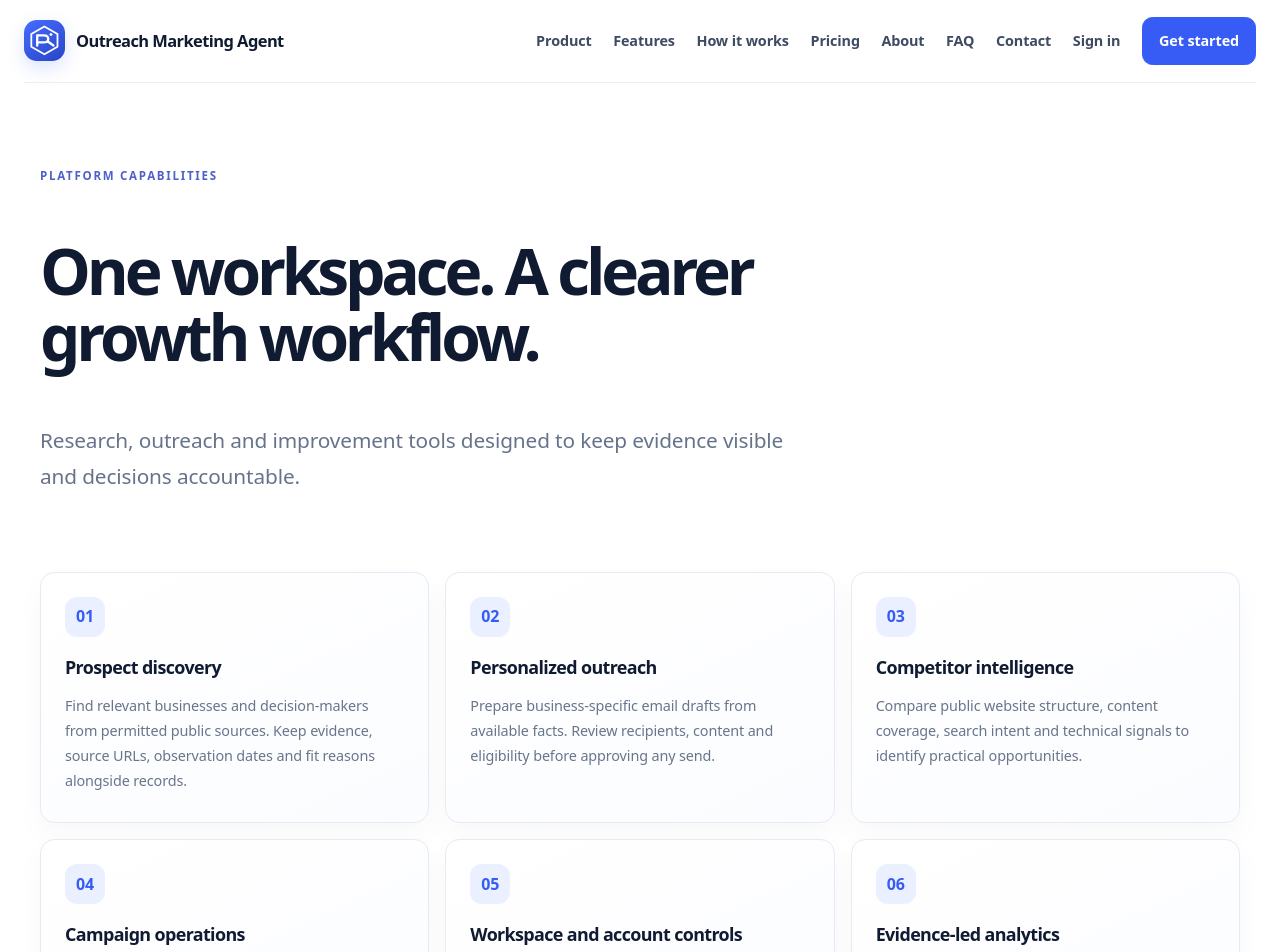
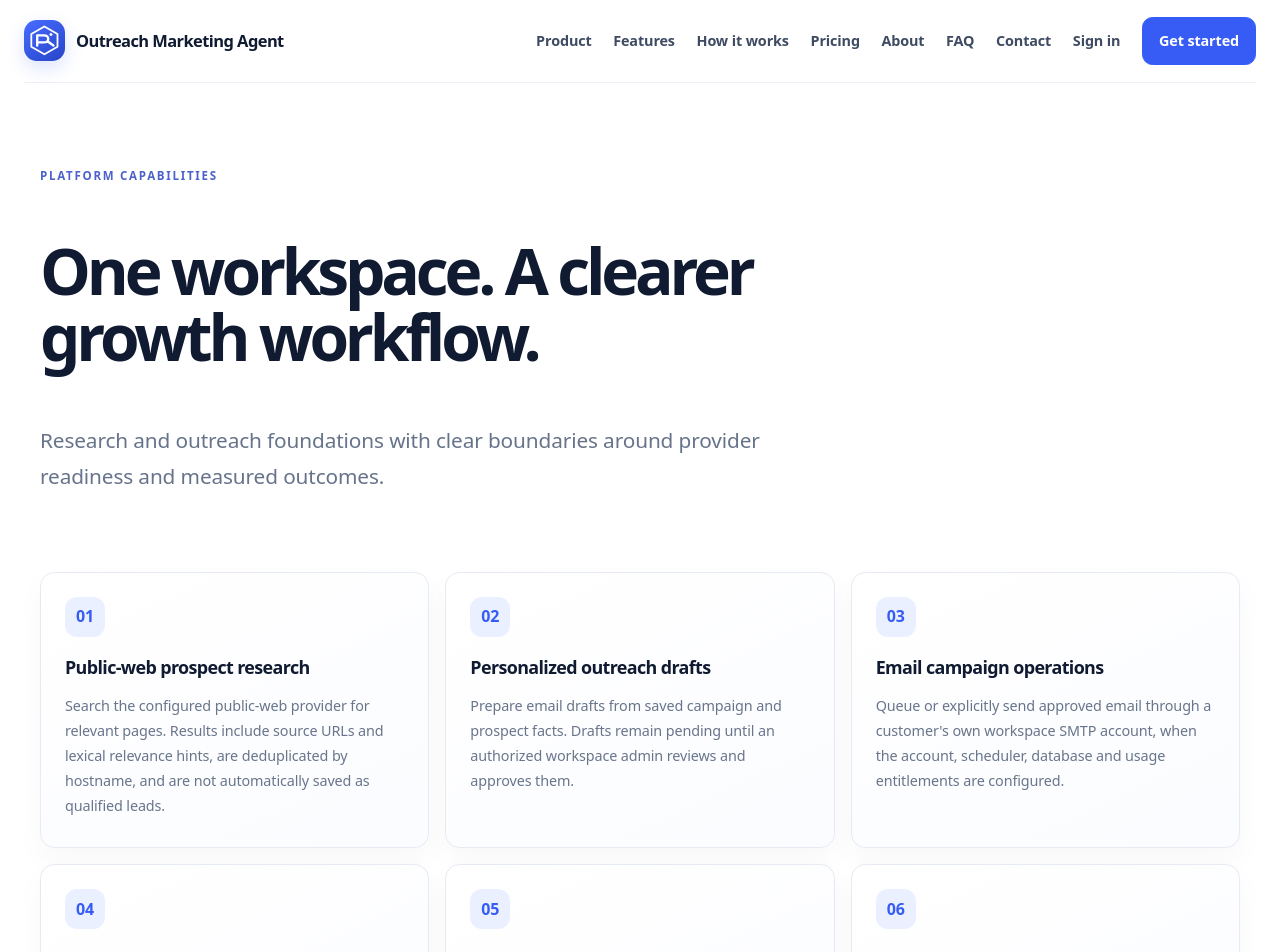
Before and after one commit to haseeb1984/Outreach-Marketing-Agent, a Next.js app in the folder frontend/: page /features in a window 1280 px wide. Shown: the top 952 px of the page. Built offline with nearby package versions, Linux system fonts and the light colour scheme.

Commit message:
Clarify feature availability and research limitations

```diff
--- a/frontend/app/features/page.tsx
+++ b/frontend/app/features/page.tsx
@@ -1,13 +1,13 @@
 import type { Metadata } from "next";
 import Link from "next/link";
 import { SiteHeader, SiteFooter } from "../components/site-chrome";
-export const metadata: Metadata = { title: "Features", description: "Explore prospect research, outreach workflows, competitor intelligence and analytics." };
+export const metadata: Metadata = { title: "Features", description: "Explore public-web prospect research, reviewed email drafts, workspace controls and activity reporting." };
 const features = [
-["Prospect discovery","Find relevant businesses and decision-makers from permitted public sources. Keep evidence, source URLs, observation dates and fit reasons alongside records."],
-["Personalized outreach","Prepare business-specific email drafts from available facts. Review recipients, content and eligibility before approving any send."],
-["Competitor intelligence","Compare public website structure, content coverage, search intent and technical signals to identify practical opportunities."],
-["Campaign operations","Organize prospects, drafts, approvals, schedules and delivery records in workspace-scoped workflows."],
-["Workspace and account controls","Separate client workspaces, roles and provider connections. Protected actions are checked by the backend."],
-["Evidence-led analytics","Separate queued, attempted and provider-confirmed activity. Conversion and revenue figures appear only when reliable data is connected."]
+["Public-web prospect research","Search the configured public-web provider for relevant pages. Results include source URLs and lexical relevance hints, are deduplicated by hostname, and are not automatically saved as qualified leads."],
+["Personalized outreach drafts","Prepare email drafts from saved campaign and prospect facts. Drafts remain pending until an authorized workspace admin reviews and approves them."],
+["Email campaign operations","Queue or explicitly send approved email through a customer's own workspace SMTP account, when the account, scheduler, database and usage entitlements are configured."],
+["WhatsApp controls","Workspace account, consent and template eligibility controls are implemented, but outbound WhatsApp dispatch is disabled. Queueing a draft does not send a message."],
+["Workspace and account controls","Prospect, campaign, draft and provider operations use server-side workspace membership and role authorization. Workspace SMTP is separate from platform operational email."],
+["Evidence-led activity reporting","Review persisted activity and distinguish SMTP-accepted sends from inbox delivery. Opens, clicks, attributed signups, verified revenue and ROI are not currently available metrics."]
 ];
-export default function FeaturesPage(){return <><SiteHeader/><main id="main" className="wrap"><section className="page-head"><p className="eyebrow">Platform capabilities</p><h1>One workspace. A clearer growth workflow.</h1><p className="lead">Research, outreach and improvement tools designed to keep evidence visible and decisions accountable.</p></section><section className="cards feature-grid">{features.map(([title,body],i)=><article className="card" key={title}><div className="icon-box">{String(i+1).padStart(2,"0")}</div><h2>{title}</h2><p>{body}</p></article>)}</section><section className="section"><div className="callout"><div><h2>See how the workflow fits together</h2><p>Follow a prospect from discovery through human review and measured outcomes.</p></div><Link className="button" href="/how-it-works">How it works</Link></div></section></main><SiteFooter/></>;}
+export default function FeaturesPage(){return <><SiteHeader/><main id="main" className="wrap"><section className="page-head"><p className="eyebrow">Platform capabilities</p><h1>One workspace. A clearer growth workflow.</h1><p className="lead">Research and outreach foundations with clear boundaries around provider readiness and measured outcomes.</p></section><section className="cards feature-grid">{features.map(([title,body],i)=><article className="card" key={title}><div className="icon-box">{String(i+1).padStart(2,"0")}</div><h2>{title}</h2><p>{body}</p></article>)}</section><section className="section"><div className="callout"><div><h2>See how the workflow fits together</h2><p>Follow a public search result through qualification, draft review and email delivery prerequisites.</p></div><Link className="button" href="/how-it-works">How it works</Link></div></section></main><SiteFooter/></>;}
```
